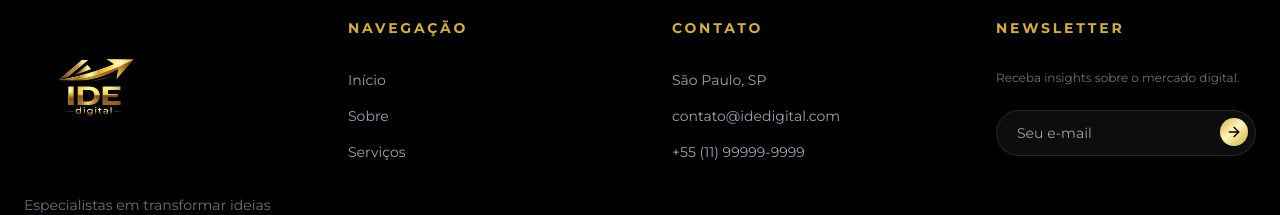
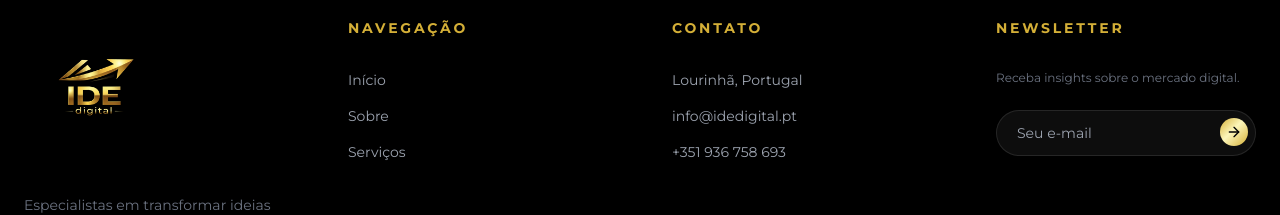
Before and after one commit to viniciussilva1-rgb/IDEdigital, a React (Vite) app: page / in a window 1280 px wide. Shown: the part 4609-4824 px from the top of the page. Built offline with nearby package versions, Linux system fonts and the light colour scheme.

Commit message:
Atualizado contato: Lourinha Portugal, info@idedigital.pt, 936758693

```diff
--- a/App.tsx
+++ b/App.tsx
@@ -349,9 +349,9 @@ const Footer = () => (
         <div>
           <h4 className="font-bold text-sm uppercase tracking-[0.2em] mb-8 text-[#d4af37]">Contato</h4>
           <ul className="space-y-4 text-gray-400 text-sm">
-            <li>São Paulo, SP</li>
-            <li>contato@idedigital.com</li>
-            <li>+55 (11) 99999-9999</li>
+            <li>Lourinhã, Portugal</li>
+            <li>info@idedigital.pt</li>
+            <li>+351 936 758 693</li>
           </ul>
         </div>
 
```
